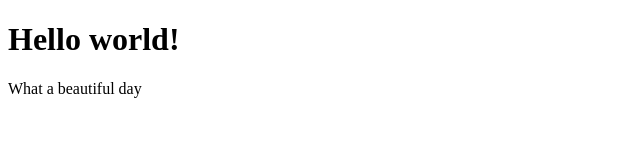
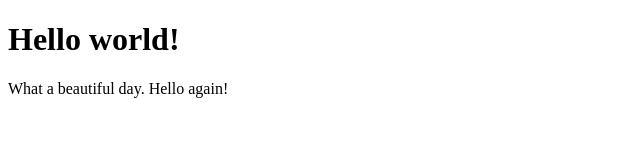
Before and after one commit to Angelicos/hello-world, a plain HTML site: page index.html in a window 1280 px wide. Shown: the whole page, without its empty margins (0-640 px from the left). Drawn offline with Linux system fonts and the light colour scheme.

Commit message:
Update index.html

```diff
--- a/index.html
+++ b/index.html
@@ -5,6 +5,6 @@
 </head>
 <body>
 	<h1>Hello world!</h1>
-	<p>What a beautiful day</p>
+	<p>What a beautiful day. Hello again!</p>
 </body>
 </html>
```
